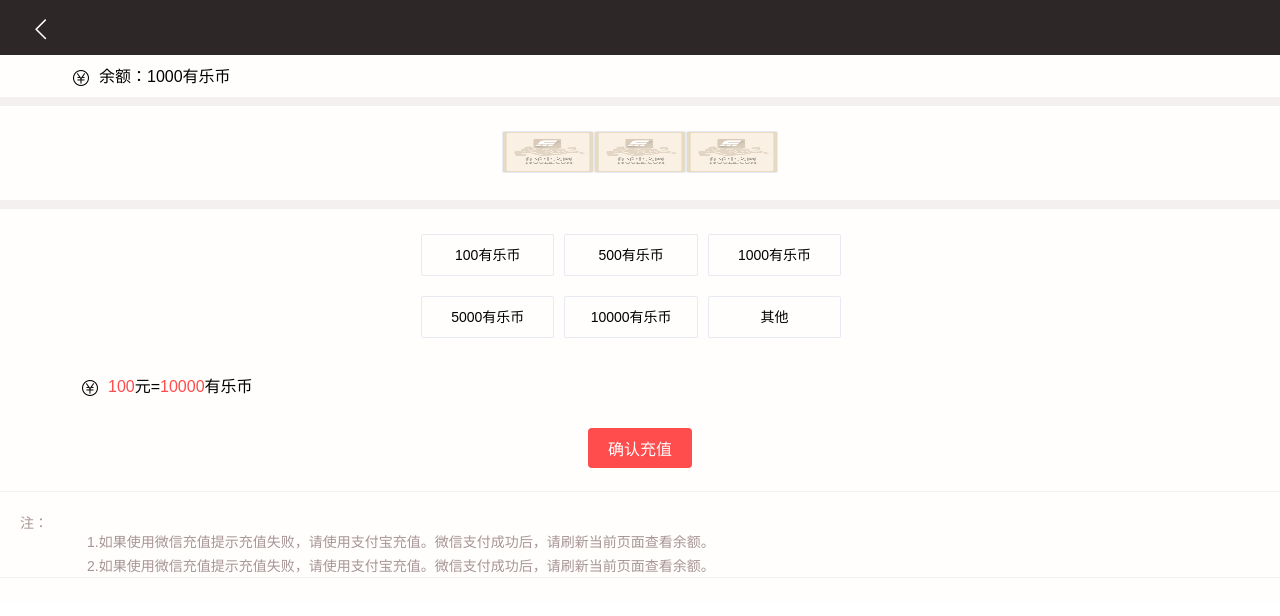
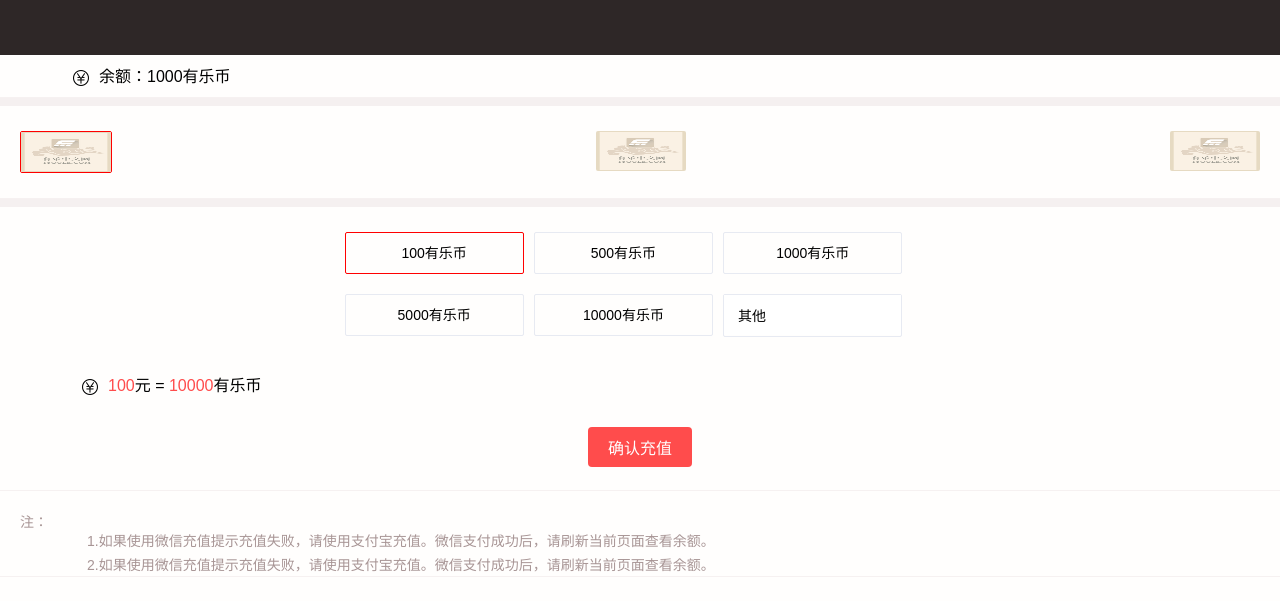
Before and after one commit to en-wode/iyoule-app, a Vue app: page /recharge in a window 1280 px wide. Shown: the top 616 px of the page. Built offline with nearby package versions, Linux system fonts and the light colour scheme; what mint-ui would draw is missing.

Commit message:
搜索页面

```diff
--- a/src/common/stylus/base.styl
+++ b/src/common/stylus/base.styl
@@ -21,6 +21,10 @@
 
 .red
   color:#ff4c4c
+
+.kit_red
+  border 1px solid red!important
+
 .clearfix
   display : inline-block
   &:after
--- a/src/components/classify/classify.vue
+++ b/src/components/classify/classify.vue
@@ -111,7 +111,7 @@
       border-right 2px solid #ff4c4c
       display inline-block
     ul
-      width 30%
+      width 31%
       height 105px
       margin-top 23px
       position relative
--- a/src/components/free/free.vue
+++ b/src/components/free/free.vue
@@ -4,7 +4,7 @@
       <mt-loadmore :top-method="loadTop" @top-status-change="handleTopChange" @translate-change="translateChange" ref="loadmore">
         <ul>
           <li>
-            <img src="../../components/vertical-recommend/baser_cover.png" alt="" width="88" height="110">
+            <img src="../../components/vertical-recommend/baser_cover.png" alt="" width="88" height="110" class="yiny">
             <h2>修罗天帝</h2>
             <p>八年前，雷霆古城一夜惊变，少城主秦明压入青云宗为仆，二十万民众赶进大青云山为奴。八年后，翠玲入武asd asd asd ad asd asd asd asdasd as dsdf sdf </p>
             <span class="fl">实验小白鼠</span>
@@ -12,7 +12,7 @@
             <span class="fr abc">207万字</span>
           </li>
           <li>
-            <img src="../../components/vertical-recommend/baser_cover.png" alt="" width="88" height="110">
+            <img src="../../components/vertical-recommend/baser_cover.png" alt="" width="88" height="110" class="yiny">
             <h2>修罗天帝</h2>
             <p>八年前，雷霆古城一夜惊变，少城主秦明压入青云宗为仆，二十万民众赶进大青云山为奴。八年后，翠玲入武</p>
             <span class="fl">实验小白鼠</span>
@@ -20,7 +20,7 @@
             <span class="fr abc">207万字</span>
           </li>
           <li>
-            <img src="../../components/vertical-recommend/baser_cover.png" alt="" width="88" height="110">
+            <img src="../../components/vertical-recommend/baser_cover.png" alt="" width="88" height="110" class="yiny">
             <h2>修罗天帝</h2>
             <p>八年前，雷霆古城一夜惊变，少城主秦明压入青云宗为仆，二十万民众赶进大青云山为奴。八年后，翠玲入武</p>
             <span class="fl">实验小白鼠</span>
@@ -28,7 +28,7 @@
             <span class="fr abc">207万字</span>
           </li>
           <li>
-            <img src="../../components/vertical-recommend/baser_cover.png" alt="" width="88" height="110">
+            <img src="../../components/vertical-recommend/baser_cover.png" alt="" width="88" height="110" class="yiny">
             <h2>修罗天帝</h2>
             <p>八年前，雷霆古城一夜惊变，少城主秦明压入青云宗为仆，二十万民众赶进大青云山为奴。八年后，翠玲入武</p>
             <span class="fl">实验小白鼠</span>
@@ -36,7 +36,7 @@
             <span class="fr abc">207万字</span>
           </li>
           <li>
-            <img src="../../components/vertical-recommend/baser_cover.png" alt="" width="88" height="110">
+            <img src="../../components/vertical-recommend/baser_cover.png" alt="" width="88" height="110" class="yiny">
             <h2>修罗天帝</h2>
             <p>八年前，雷霆古城一夜惊变，少城主秦明压入青云宗为仆，二十万民众赶进大青云山为奴。八年后，翠玲入武</p>
             <span class="fl">实验小白鼠</span>
@@ -44,7 +44,7 @@
             <span class="fr abc">207万字</span>
           </li>
           <li>
-            <img src="../../components/vertical-recommend/baser_cover.png" alt="" width="88" height="110">
+            <img src="../../components/vertical-recommend/baser_cover.png" alt="" width="88" height="110" class="yiny">
             <h2>修罗天帝</h2>
             <p>八年前，雷霆古城一夜惊变，少城主秦明压入青云宗为仆，二十万民众赶进大青云山为奴。八年后，翠玲入武</p>
             <span class="fl">实验小白鼠</span>
@@ -52,7 +52,7 @@
             <span class="fr abc">207万字</span>
           </li>
           <li>
-            <img src="../../components/vertical-recommend/baser_cover.png" alt="" width="88" height="110">
+            <img src="../../components/vertical-recommend/baser_cover.png" alt="" width="88" height="110" class="yiny">
             <h2>修罗天帝</h2>
             <p>八年前，雷霆古城一夜惊变，少城主秦明压入青云宗为仆，二十万民众赶进大青云山为奴。八年后，翠玲入武</p>
             <span class="fl">实验小白鼠</span>
@@ -60,7 +60,7 @@
             <span class="fr abc">207万字</span>
           </li>
           <li>
-            <img src="../../components/vertical-recommend/baser_cover.png" alt="" width="88" height="110">
+            <img src="../../components/vertical-recommend/baser_cover.png" alt="" width="88" height="110" class="yiny">
             <h2>修罗天帝</h2>
             <p>八年前，雷霆古城一夜惊变，少城主秦明压入青云宗为仆，二十万民众赶进大青云山为奴。八年后，翠玲入武</p>
             <span class="fl">实验小白鼠</span>
@@ -110,11 +110,11 @@
   }
 </script>
 
-<style lang="stylus" rel="stylesheet/stylus" type="text/stylus">
+<style lang="stylus" rel="stylesheet/stylus" type="text/stylus" scoped>
 
     .vertical
       width 90%
-      margin 0 auto
+      margin 0 auto 15px auto
       h1
         margin 20px 0 0 0
         padding-right 9px
--- a/src/components/fuse-recommend/fuse_recommend.vue
+++ b/src/components/fuse-recommend/fuse_recommend.vue
@@ -3,7 +3,7 @@
     <h1>主编推荐</h1>
     <ul class="fuse_top">
       <li>
-        <img src="../../components/vertical-recommend/baser_cover.png" alt="" width="88" height="110">
+        <img src="../../components/vertical-recommend/baser_cover.png" alt="" width="88" height="110" class="yiny">
         <h2>修罗天帝</h2>
         <p>八年前，雷霆古城一夜惊变，少城主秦明压入青云宗为仆，二十万民众赶进大青云山为奴。八年后，翠玲入武</p>
         <span class="fl">实验小白鼠</span>
@@ -13,15 +13,15 @@
     </ul>
     <ul class="fuse_bottom">
       <li>
-        <img src="../../components/vertical-recommend/baser_cover.png" alt="" width="88" height="110">
+        <img src="../../components/vertical-recommend/baser_cover.png" alt="" width="88" height="110" class="yiny">
         <span>超级狂暴吞噬</span>
       </li>
       <li class="tc">
-        <img src="../../components/vertical-recommend/baser_cover.png" alt="" width="88" height="110">
+        <img src="../../components/vertical-recommend/baser_cover.png" alt="" width="88" height="110" class="yiny">
         <span>超级狂暴吞噬</span>
       </li>
       <li>
-        <img src="../../components/vertical-recommend/baser_cover.png" alt="" width="88" height="110">
+        <img src="../../components/vertical-recommend/baser_cover.png" alt="" width="88" height="110" class="yiny">
         <span>超级狂暴吞噬</span>
       </li>
     </ul>
@@ -34,16 +34,17 @@
   }
 </script>
 
-<style lang="stylus" rel="stylesheet/stylus" type="text/stylus">
+<style lang="stylus" rel="stylesheet/stylus" type="text/stylus" scoped>
   .vertical
-    width 90%
+    width 100%
     margin 0 auto
     h1
-      margin 20px 0 0 0
+      margin 20px 0 24px 18px
       padding-right 9px
       display inline-block
       border-right 2px solid #ff4c4c
     .fuse_top
+      margin 0 18px 24px 18px
       margin-bottom 0px
       li
         height 110px
--- a/src/components/home-header/detail-header.vue
+++ b/src/components/home-header/detail-header.vue
@@ -18,7 +18,7 @@
           <span class="icon-view"></span>
         </li>
       </ul>
-      <ul v-else>
+      <ul v-if="this.$route.query.book = !'commentt'&& this.$route.query.book">
         <li @click="backHandle"><span class="icon-arrow-left"></span></li>
         <li>{{book[this.$route.query.book]}}</li>
       </ul>
--- a/src/components/vertical-recommend/vertical_recommend.vue
+++ b/src/components/vertical-recommend/vertical_recommend.vue
@@ -2,7 +2,7 @@
   <div class="vertical">
     <ul>
       <li>
-        <img src="../../components/vertical-recommend/baser_cover.png" alt="" width="88" height="110">
+        <img src="../../components/vertical-recommend/baser_cover.png" alt="" width="88" height="110" class="yiny">
         <h2>修罗天帝{{this.$route.query.class}}</h2>
         <p>八年前，雷霆古城一夜惊变，少城主秦明压入青云宗为仆，二十万民众赶进大青云山为奴。八年后，翠玲入武</p>
         <span class="fl">实验小白鼠</span>
@@ -10,7 +10,7 @@
         <span class="fr abc">207万字</span>
       </li>
       <li>
-        <img src="../../components/vertical-recommend/baser_cover.png" alt="" width="88" height="110">
+        <img src="../../components/vertical-recommend/baser_cover.png" alt="" width="88" height="110" class="yiny">
         <h2>修罗天帝</h2>
         <p>八年前，雷霆古城一夜惊变，少城主秦明压入青云宗为仆，二十万民众赶进大青云山为奴。八年后，翠玲入武</p>
         <span class="fl">实验小白鼠</span>
@@ -18,7 +18,7 @@
         <span class="fr abc">207万字</span>
       </li>
       <li>
-        <img src="../../components/vertical-recommend/baser_cover.png" alt="" width="88" height="110">
+        <img src="../../components/vertical-recommend/baser_cover.png" alt="" width="88" height="110" class="yiny">
         <h2>修罗天帝</h2>
         <p>八年前，雷霆古城一夜惊变，少城主秦明压入青云宗为仆，二十万民众赶进大青云山为奴。八年后，翠玲入武</p>
         <span class="fl">实验小白鼠</span>
--- a/src/views/personal/person_lv.vue
+++ b/src/views/personal/person_lv.vue
@@ -2,29 +2,38 @@
   <div>
     <d-head></d-head>
     <div class="personal">
-      <div class="consume">
+      <div class="consume tx">
         <img src="../../components/vertical-recommend/baser_cover.png" alt="" width="82" height="82">
         <p class="lv">黑铁会员</p>
       </div>
       <div class="border_bottom consume">
         <h3 class="red">当前等级福利</h3>
         <div class="fuli_detail">
+          <i class="icon-flower"></i>
+          <div class="rt">
             <p>鲜花</p>
             <p class="flower">每日可送7朵鲜花</p>
+          </div>
         </div>
       </div>
       <div class="border_bottom consume">
         <h3>黑铁会员福利</h3>
         <div class="fuli_detail">
+          <i class="icon-flower"></i>
+          <div class="rt">
             <p>鲜花</p>
             <p class="flower">每日可送7朵鲜花</p>
+          </div>
         </div>
       </div>
       <div class="border_bottom consume">
         <h3>白银会员福利</h3>
         <div class="fuli_detail">
+          <i class="icon-flower"></i>
+          <div class="rt">
             <p>鲜花</p>
             <p class="flower">每日可送7朵鲜花</p>
+          </div>
         </div>
       </div>
     </div>
@@ -50,11 +59,14 @@
     overflow hidden
     background #fffefd
     z-index 100
+    .tx
+      padding 28px 0 12px 0
+      background #f5f0f0
     .consume
       width 100%
       img
         display block
-        margin 18px auto 12px auto
+        margin 0 auto 12px auto
         border-radius 50%
       .lv
         width 100%
@@ -67,10 +79,17 @@
         border-1px(rgba(245,240,240,0.9))
       .fuli_detail
         width 90%
-        margin 12px auto
+        margin 16px auto
+        i
+          display inline-block
+          color red
+          vertical-align: 7px
+          margin-right 8px
+        .rt
+          display inline-block
         .flower
           margin-top 7px
           color #b6a7a7
-
+          font-size 14px
 
 </style>
--- a/src/views/personal/recharge.vue
+++ b/src/views/personal/recharge.vue
@@ -7,23 +7,23 @@
       </div>
       <div class="border_bottom consume">
         <div class="zhifu">
-          <img src="../../components/vertical-recommend/baser_cover.png" alt="" width="90" height="40">
-          <img src="../../components/vertical-recommend/baser_cover.png" alt="" width="90" height="40">
-          <img src="../../components/vertical-recommend/baser_cover.png" alt="" width="90" height="40">
+          <img src="../../components/vertical-recommend/baser_cover.png" alt="" width="90" height="40" class="fl "  :class="this.qzhifu[0].show? 'kit_red':''" @click="zhifu1(0)">
+          <img src="../../components/vertical-recommend/baser_cover.png" alt="" width="90" height="40" @click="zhifu1(1)" :class="this.qzhifu[1].show? 'kit_red':''">
+          <img src="../../components/vertical-recommend/baser_cover.png" alt="" width="90" height="40" class="fr" @click="zhifu1(2)" :class="this.qzhifu[2].show? 'kit_red':''">
         </div>
       </div>
       <div class="consume">
         <div class="zhifu">
           <ul class="clearfix">
-            <li>100有乐币</li>
-            <li>500有乐币</li>
-            <li>1000有乐币</li>
-            <li>5000有乐币</li>
-            <li>10000有乐币</li>
-            <li>其他</li>
+            <li @click="zhifu2(0)" :class="this.qzhifutotal[0].showtotal? 'kit_red':''">100有乐币</li>
+            <li @click="zhifu2(1)" :class="this.qzhifutotal[1].showtotal? 'kit_red':''">500有乐币</li>
+            <li @click="zhifu2(2)" :class="this.qzhifutotal[2].showtotal? 'kit_red':''" >1000有乐币</li>
+            <li @click="zhifu2(3)" :class="this.qzhifutotal[3].showtotal? 'kit_red':''">5000有乐币</li>
+            <li @click="zhifu2(4)" :class="this.qzhifutotal[4].showtotal? 'kit_red':''">10000有乐币</li>
+            <li :class="this.qzhifutotal[5].showtotal? 'kit_red':''" @click="zhifu2(5)"><input type="text" value="其他"></li>
           </ul>
-          <p><i class="icon-deposit"></i><span class="red">100</span>元=<span class="red">10000</span>有乐币</p>
-          <input type="button" value="确认充值">
+          <p><i class="icon-deposit"></i><span class="red">100</span>元 = <span class="red">10000</span>有乐币</p>
+          <input type="button" value="确认充值" class="cz" @click="tip">
         </div>
       </div>
       <div class="warm consume">
@@ -38,9 +38,44 @@
 
 <script type="text/ecmascript-6">
   import detail from '../../components/home-header/detail-header.vue'
+  import { Toast } from 'mint-ui'
   export default {
+    data () {
+      return {
+        qzhifu: [
+          {show: true},
+          {show: false},
+          {show: false}
+        ],
+        qzhifutotal: [
+          {showtotal: true},
+          {showtotal: false},
+          {showtotal: false},
+          {showtotal: false},
+          {showtotal: false},
+          {showtotal: false}
+        ]
+      }
+    },
     components: {
       'd-head': detail
+    },
+    methods: {
+      zhifu1: function (fangshi) {
+        for (var i = 0; i < this.qzhifu.length; i++) {
+          this.qzhifu[i].show = false
+        }
+        this.qzhifu[fangshi].show = true
+      },
+      zhifu2: function (total) {
+        for (var i = 0; i < this.qzhifutotal.length; i++) {
+          this.qzhifutotal[i].showtotal = false
+        }
+        this.qzhifutotal[total].showtotal = true
+      },
+      tip () {
+        Toast('充值成功')
+      }
     }
   }
 </script>
@@ -66,11 +101,10 @@
         text-align center
         img
           margin 25px auto
-          border 1px solid #e7eaf2
           border-radius 2px
         p
           text-align left
-        input
+        .cz
           color white
           background #ff4c4c
           padding 8px 20px
@@ -92,6 +126,10 @@
             margin-right 0
           &:last-child
             margin-right 0
+          input
+            width 100%
+            height 40px
+            text-indent 1em
       p
         width 90%
         margin 0 auto
```
Lines whose indentation alone changed are shown as unchanged.
